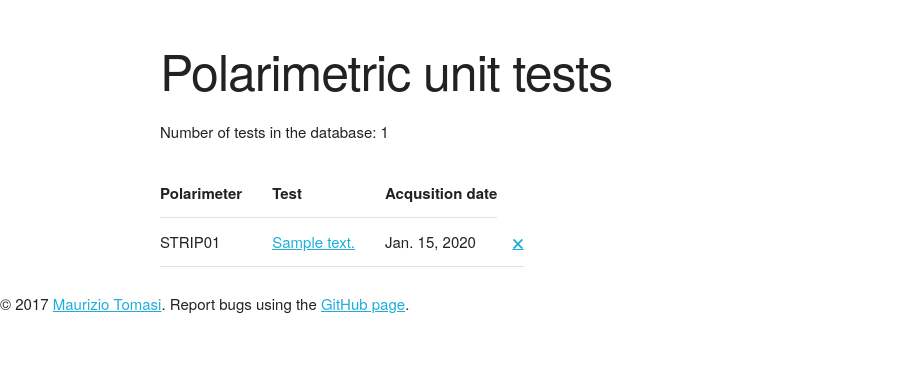
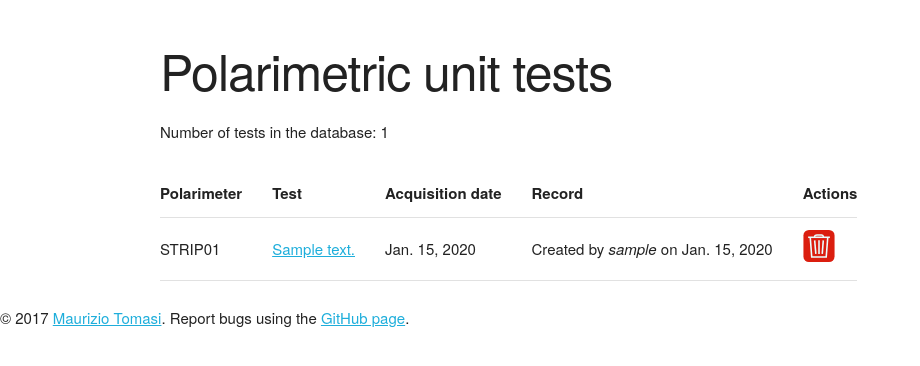
Before and after one commit to lspestrip/stdb2, a Django app: page /unittests/ in a window 1280 px wide. Shown: the part 187-553 px from the top of the page, without its empty margins (0-920 px from the left). Run offline with Django 3.2, Linux system fonts and the light colour scheme; tables that the repository leaves empty hold one stand-in row (values such as "Sample post"); parts of the project's set-up code (start-up, migrations or seed data) failed here and were passed over; some libraries are stand-ins or nearby versions.

Commit message:
Improve the visual layout of the pages
Add a dependency on jQuery

```diff
--- a/templates/base.html
+++ b/templates/base.html
@@ -21,6 +21,11 @@
     <link rel="stylesheet" type="text/css" href="{% static 'site/normalize.css' %}">
     <link rel="stylesheet" type="text/css" href="{% static 'site/skeleton.css' %}">
     <link rel="stylesheet" type="text/css" href="{% static 'site/style.css' %}">
+
+    <link rel="stylesheet" href="//code.jquery.com/ui/1.12.1/themes/base/jquery-ui.css">
+    <script src="https://code.jquery.com/jquery-1.12.4.js"></script>
+    <script src="https://code.jquery.com/ui/1.12.1/jquery-ui.js"></script>
+
     {% block head %}{% endblock %}
   </head>
 
--- a/unittests/templates/unittests/polarimetertest_list.html
+++ b/unittests/templates/unittests/polarimetertest_list.html
@@ -1,4 +1,5 @@
 {% extends "base.html" %}
+{% load staticfiles %}
 
 {% block title %}
 LSPE/Strip DB: List of tests
@@ -10,7 +11,7 @@ LSPE/Strip DB: List of tests
 
 {% block content %}
 <div class="row">
-    <div class="one-half column" style="margin-top: 1em">
+    <div class="column" style="margin-top: 1em">
         <h1>Polarimetric unit tests</h1>
         <p>Number of tests in the database: {{ tests | length }}</p>
 
@@ -19,7 +20,9 @@ LSPE/Strip DB: List of tests
             <thead>
                 <th>Polarimeter</th>
                 <th>Test</th>
-                <th>Acqusition date</th>
+                <th>Acquisition date</th>
+                <th>Record</th>
+                <th>Actions</th>
             </thead>
             <tbody>
                 {% for test in tests %}
@@ -27,7 +30,8 @@ LSPE/Strip DB: List of tests
                     <td>{{ test.polarimeter_name }}</a></td>
                     <td><a href="{% url 'unittests:test_details' test.id %}">{{ test.test_type }}</a></td>
                     <td>{{ test.acquisition_date }}</td>
-                    <td><a href="{% url 'unittests:test_delete' test.id %}">🗙</a></td>
+                    <td>Created by <i>{{ test.author }}</i> on {{ test.creation_date }} </td>
+                    <td><a href="{% url 'unittests:test_delete' test.id %}"><img src="{% static 'site/delete.svg' %}" width="32" height="32"/></a></td>
                 </tr>
                 {% endfor %}
             </tbody>
```
Also changed, not shown: unittests/templates/unittests/polarimetertest_create.html (+11 -0 lines), static/site/delete.svg (added).
